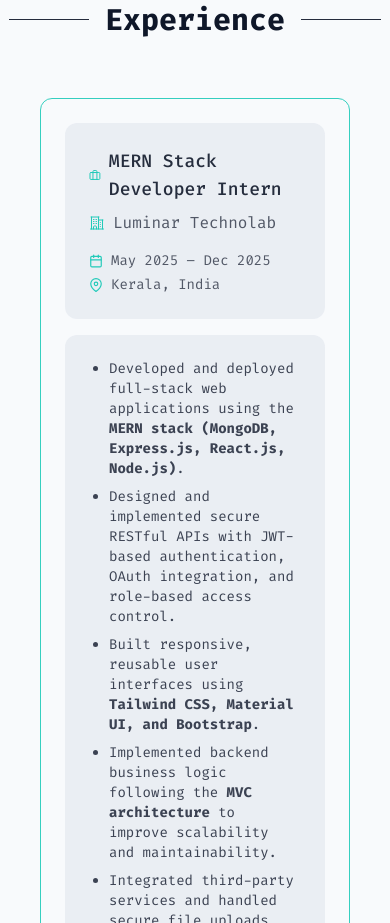
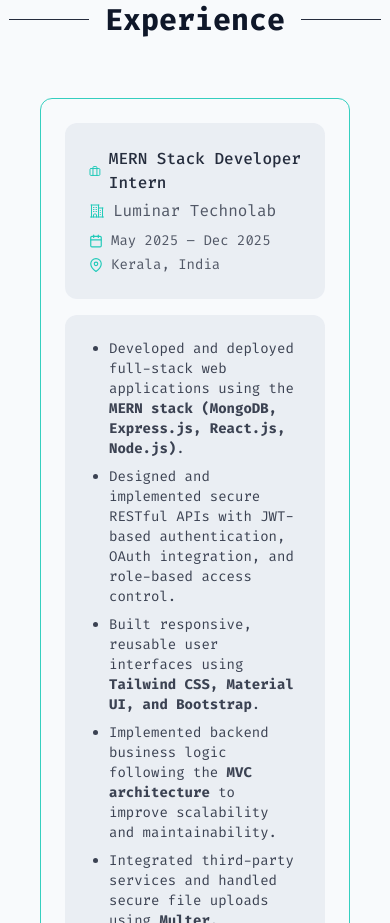
Before and after one commit to Raifa509/Portfolio-Raifa, a React (Vite) app: page / in a window 390 px wide. Shown: the part 5860-6783 px from the top of the page. Built offline with nearby package versions, Linux system fonts and the light colour scheme.

Commit message:
experience edited

```diff
--- a/src/components/sections/Experience.jsx
+++ b/src/components/sections/Experience.jsx
@@ -19,11 +19,11 @@ function Experience() {
                     whileInView={{ opacity: 1, y: 0 }}
                     viewport={{ amount: 0.3 }}
                     transition={{ duration: 0.6, ease: "easeOut" }} className='mx-10 md:mx-30 md:mt-25 mt-15 border border-button/90 p-6 rounded-xl flex flex-col space-y-4'>
-                <div className="p-6 rounded-xl bg-card/60 flex flex-col md:flex-row items-start md:items-center justify-between gap-4">
+                <div className="p-6 rounded-xl bg-card/60 flex flex-col md:flex-row items-start md:items-center justify-between md:gap-4 gap-2">
 
                     {/* Left */}
-                    <div className="space-y-2">
-                        <h3 className="flex items-center gap-2 text-lg font-medium text-heading/90">
+                    <div className="space-y-1">
+                        <h3 className="flex items-center gap-2 md:text-lg font-medium text-heading/90">
                             <FiBriefcase className="text-button" />
                             MERN Stack Developer Intern
                         </h3>
```
